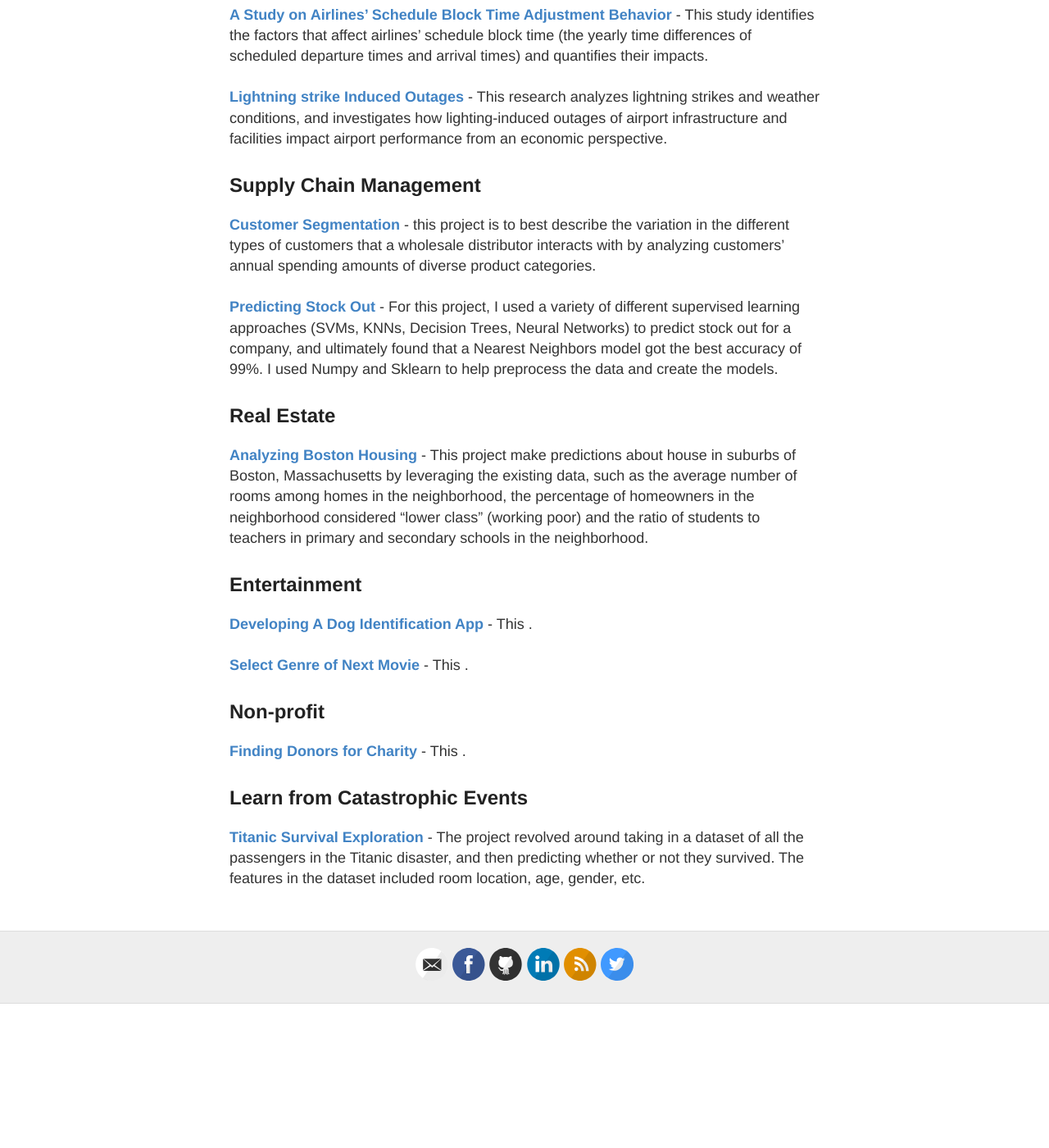
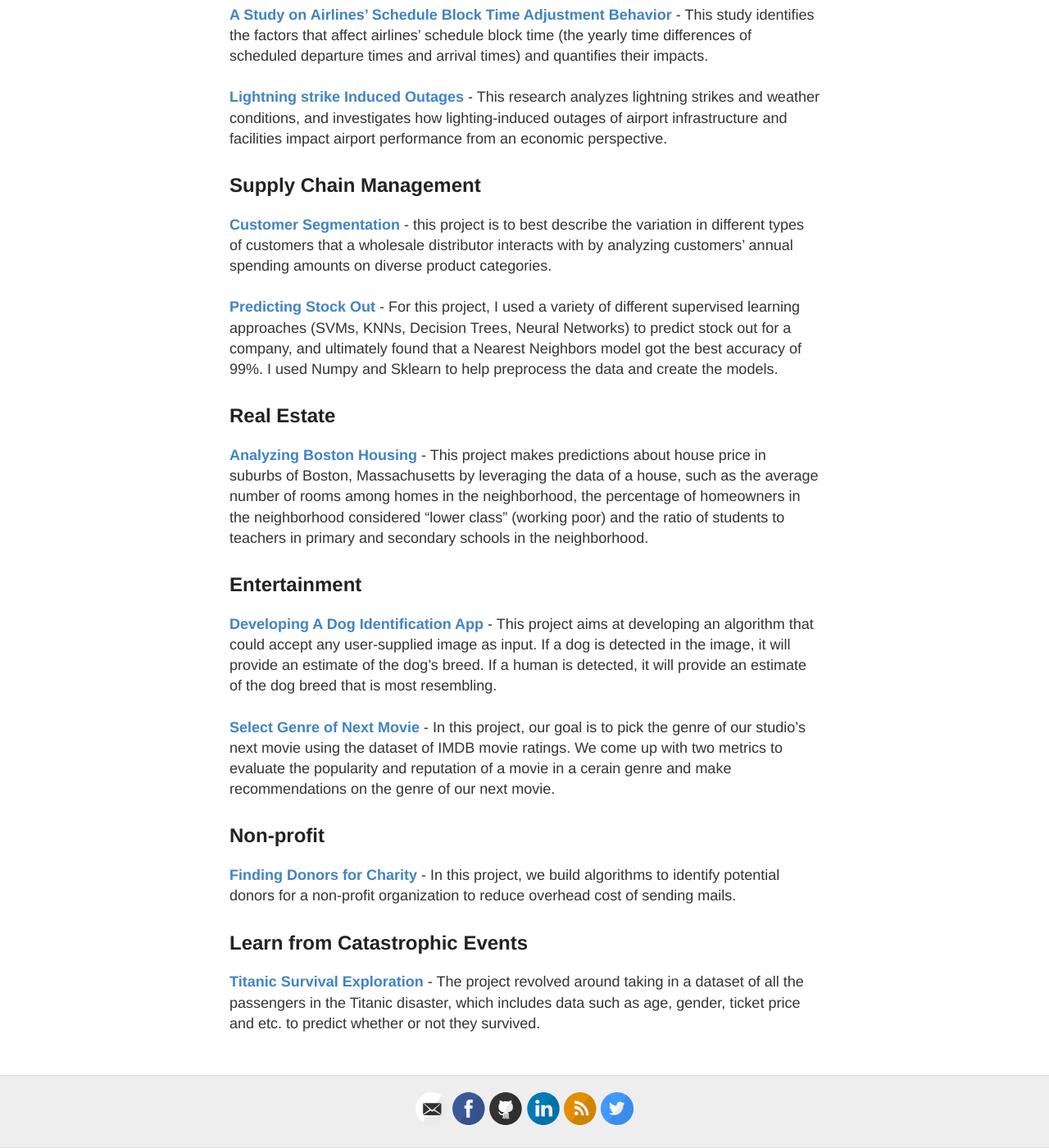
Before and after one commit to wzding/deprecated_wzding.github.io, a Jekyll site: the page built from project1.md, in a window 1280 px wide and 1400 px high, scrolled down 718 px. Shown: the whole window at 82% size. Built offline with Jekyll 4.4.1, drawn with Linux system fonts in a browser that asks for light colours; before the commit the page ends 1942 px from its top, so only the background shows below that; some of the changed text lies outside the part shown.

Commit message:
revised contents

```diff
--- a/project1.md
+++ b/project1.md
@@ -8,26 +8,26 @@ Projects in this page are organized by **domain**.
 ## Transportation
 <a href="https://wzding.github.io/wzding.github.io/projects/Vehicle_Detection.html" target="_blank">**Vehicle Detection**</a> - In this project, I create a pipeline to detect vehicles on the road in a video from a front-facing camera on a car - there is a bounding box for each vehicle detected.
 <br><br><a href="https://wzding.github.io/wzding.github.io/projects/Object_Detection_MobileNets_SSD.html" target="_blank">**Detecting Cars On The Road**</a> - This project shares similar goal with the one above, detecting cars, people, bikes in a image, but it approaches the goal with a totally different method.
-<br><br><a href="https://wzding.github.io/wzding.github.io/projects/Semantic_Segmentation.html" target="_blank">**Detecting Lane Lines**</a> - In project, we could use semantic segmentation to assign each pixel to road in a series of images.
-<br><br><a href="https://wzding.github.io/wzding.github.io/projects/Wrangle_OpenStreetMap.html" target="_blank">**Wrangle Open Street Map Data**</a> - For this project, I selected San Diego, CA, United States in [Open Street Map](https://www.openstreetmap.org) and used data munging techniques, such as assessing the quality of the data for validity, accuracy, completeness, consistency and uniformity, to clean the OpenStreetMap data. I used SQL as the data schema to complete the project.
+<br><br><a href="https://wzding.github.io/wzding.github.io/projects/Semantic_Segmentation.html" target="_blank">**Detecting Lane Lines**</a> - In this project, we use semantic segmentation to assign each pixel to the road in a series of images.
+<br><br><a href="https://wzding.github.io/wzding.github.io/projects/Wrangle_OpenStreetMap.html" target="_blank">**Wrangle Open Street Map Data**</a> - For this project, I selected San Diego, CA, United States in [Open Street Map](https://www.openstreetmap.org) and used data munging techniques, such as assessing the quality of the data for validity, accuracy, completeness, consistency and uniformity, to clean the raw data. I used SQL as the data schema to complete the project.
 
 ## Aviation
 <a href="https://wzding.github.io/wzding.github.io/projects/AirlinesScheduleBlockTimeAdjustmentBehavior.pdf" target="_blank">**A Study on Airlines’ Schedule Block Time Adjustment Behavior**</a> - This study identifies the factors that affect airlines’ schedule block time (the yearly time differences of scheduled departure times and arrival times) and quantifies their impacts.
 <br><br><a href="https://wzding.github.io/wzding.github.io/projects/LightningstrikeInducedOutages.pdf" target="_blank">**Lightning strike Induced Outages**</a> - This research analyzes lightning strikes and weather conditions, and investigates how lighting-induced outages of airport infrastructure and facilities impact airport performance from an economic perspective.
 
 ## Supply Chain Management
-<a href="https://wzding.github.io/wzding.github.io/projects/Customer_Segments.html" target="_blank">**Customer Segmentation**</a> - this project is to best describe the variation in the different types of customers that a wholesale distributor interacts with by analyzing customers' annual spending amounts of diverse product categories.
+<a href="https://wzding.github.io/wzding.github.io/projects/Customer_Segments.html" target="_blank">**Customer Segmentation**</a> - this project is to best describe the variation in different types of customers that a wholesale distributor interacts with by analyzing customers' annual spending amounts on diverse product categories.
 <br><br><a href="https://wzding.github.io/wzding.github.io/projects/stock_out_prediction.html" target="_blank">**Predicting Stock Out**</a> - For this project, I used a variety of different supervised learning approaches (SVMs, KNNs, Decision Trees, Neural Networks) to predict stock out for a company, and ultimately found that a Nearest Neighbors model got the best accuracy of 99%. I used Numpy and Sklearn to help preprocess the data and create the models.
 
 ## Real Estate
-<a href="https://wzding.github.io/wzding.github.io/projects/Boston_Housing.html" target="_blank">**Analyzing Boston Housing**</a> - This project make predictions about house in suburbs of Boston, Massachusetts by leveraging the existing data, such as the average number of rooms among homes in the neighborhood, the percentage of homeowners in the neighborhood considered "lower class" (working poor) and the ratio of students to teachers in primary and secondary schools in the neighborhood.
+<a href="https://wzding.github.io/wzding.github.io/projects/Boston_Housing.html" target="_blank">**Analyzing Boston Housing**</a> - This project makes predictions about house price in suburbs of Boston, Massachusetts by leveraging the data of a house, such as the average number of rooms among homes in the neighborhood, the percentage of homeowners in the neighborhood considered "lower class" (working poor) and the ratio of students to teachers in primary and secondary schools in the neighborhood.
 
 ## Entertainment
-<a href="https://wzding.github.io/wzding.github.io/projects/Dog_Identification_App.html" target="_blank">**Developing A Dog Identification App**</a> - This .
-<br><br><a href="https://wzding.github.io/wzding.github.io/projects/Select_Genre_of_Next_Movie.html" target="_blank">**Select Genre of Next Movie**</a> - This .
+<a href="https://wzding.github.io/wzding.github.io/projects/Dog_Identification_App.html" target="_blank">**Developing A Dog Identification App**</a> - This project aims at developing an algorithm that could accept any user-supplied image as input. If a dog is detected in the image, it will provide an estimate of the dog's breed. If a human is detected, it will provide an estimate of the dog breed that is most resembling.
+<br><br><a href="https://wzding.github.io/wzding.github.io/projects/Select_Genre_of_Next_Movie.html" target="_blank">**Select Genre of Next Movie**</a> - In this project, our goal is to pick the genre of our studio’s next movie using the dataset of IMDB movie ratings. We come up with two metrics to evaluate the popularity and reputation of a movie in a cerain genre and make recommendations on the genre of our next movie.
 
 ## Non-profit
-<a href="https://wzding.github.io/wzding.github.io/projects/Finding_Donors_for_Charity.html" target="_blank">**Finding Donors for Charity**</a> - This .
+<a href="https://wzding.github.io/wzding.github.io/projects/Finding_Donors_for_Charity.html" target="_blank">**Finding Donors for Charity**</a> - In this project, we build algorithms to identify potential donors for a non-profit organization to reduce overhead cost of sending mails.
 
 ## Learn from Catastrophic Events
-<a href="https://wzding.github.io/wzding.github.io/projects/Titanic_Survival_Exploration.html" target="_blank">**Titanic Survival Exploration**</a> - The project revolved around taking in a dataset of all the passengers in the Titanic disaster, and then predicting whether or not they survived. The features in the dataset included room location, age, gender, etc.
+<a href="https://wzding.github.io/wzding.github.io/projects/Titanic_Survival_Exploration.html" target="_blank">**Titanic Survival Exploration**</a> - The project revolved around taking in a dataset of all the passengers in the Titanic disaster, which includes data such as age, gender, ticket price and etc. to predict whether or not they survived.
```
